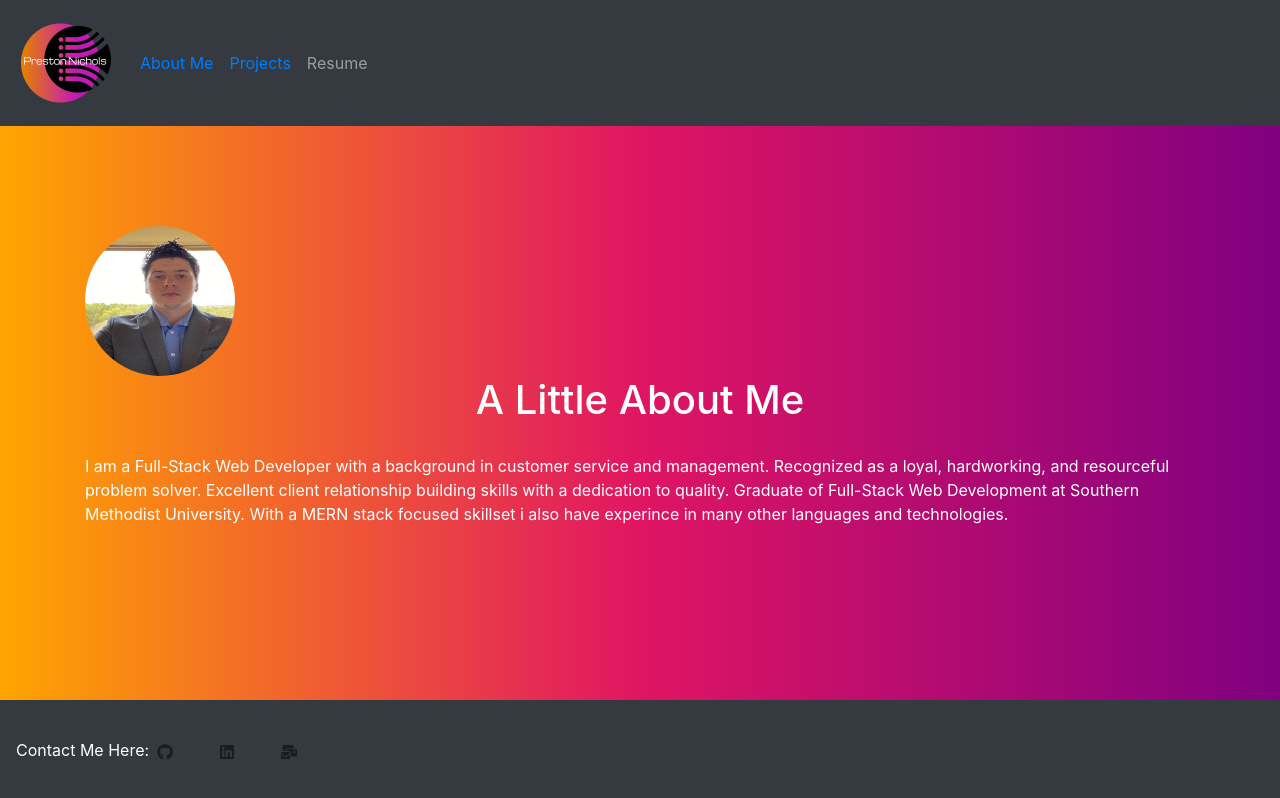
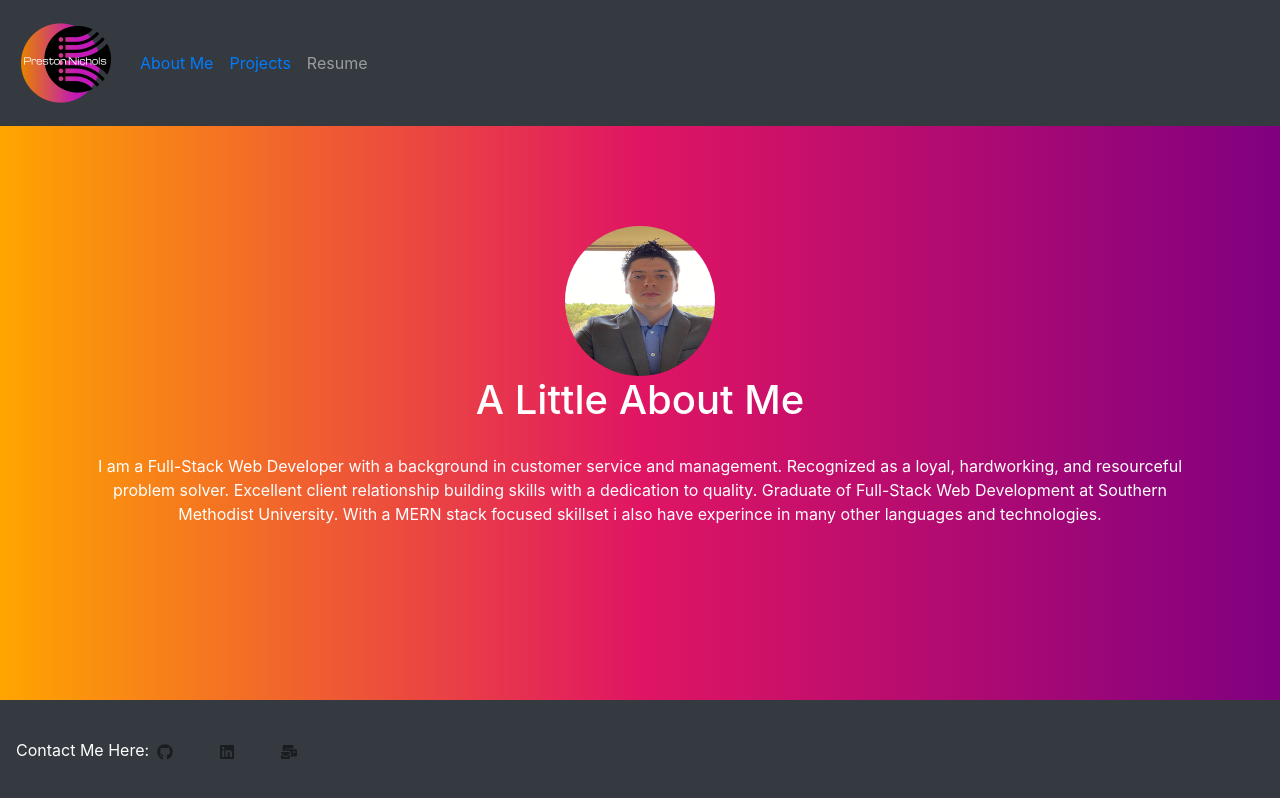
Before and after one commit to xtreme6007/Personal-Portfolio-PSN, a React (Create React App) app: page /#/about in a window 1280 px wide. Built offline with nearby package versions, Linux system fonts and the light colour scheme.

Commit message:
updating style

```diff
--- a/src/Components/AboutMe/index.js
+++ b/src/Components/AboutMe/index.js
@@ -8,7 +8,7 @@ function AboutMe () {
 
     return (
     <Container className="AboutContainer">
-        <div>
+        <div className="Header">
         <img src ="./assets/img/PortPic.jpeg" className="PortPic" alt ="Portfolio pic" />
         <h1 className="Header">A Little About Me</h1>
             <p>I am a Full-Stack Web Developer with a background in customer service and management. Recognized as a loyal, hardworking, and resourceful problem solver. Excellent client relationship building skills with a dedication to quality. Graduate of Full-Stack Web Development at Southern Methodist University. With a MERN stack focused skillset i also have experince in many other languages and technologies.</p>
--- a/src/Components/Footer/index.js
+++ b/src/Components/Footer/index.js
@@ -14,7 +14,7 @@ import Col from 'react-bootstrap/Col'
 return (
 <div style={{color: 'white'}}>
 
-<Navbar fixed="bottom" bg="dark" style={{height:'100px'}} className="mt-auto">
+<Navbar fixed="bottom" bg="dark" style={{height:'100px'}} className="mt-3">
 Contact Me Here:
 <Nav className="mr-auto">
     <Row>
```
